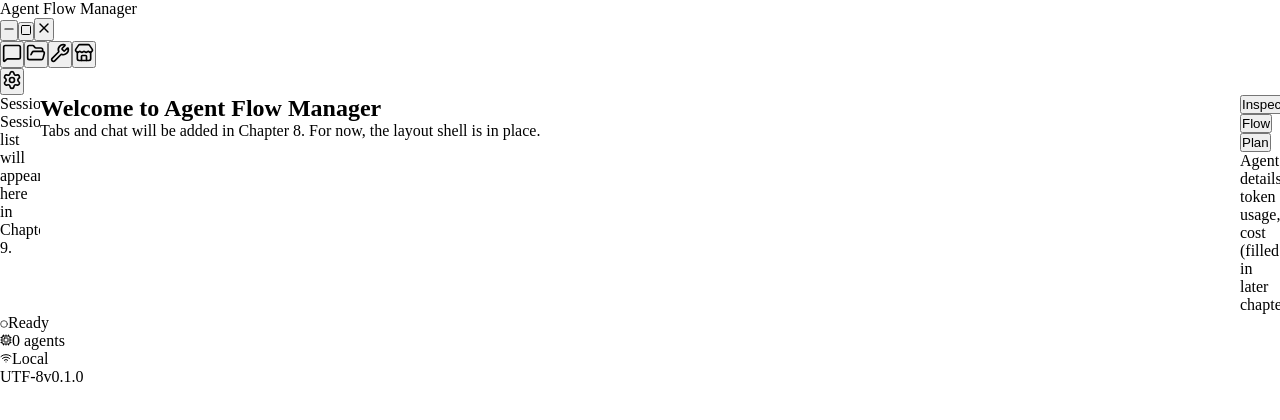
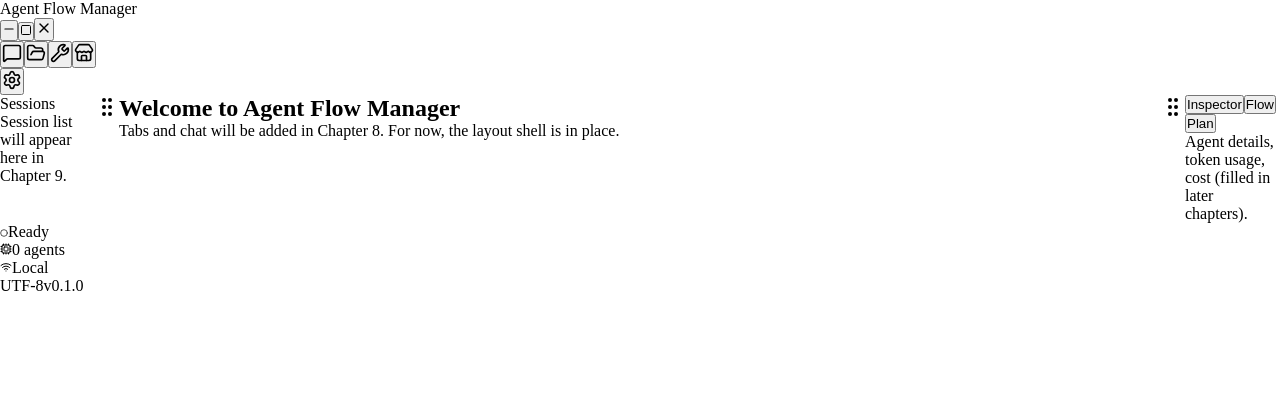
Before and after one commit to junkratroadhog/Agent_Flow_Manager, a React (Vite) app in the folder src/renderer/: page / in a window 1280 px wide. Shown: the top 420 px of the page. Built offline with nearby package versions, Linux system fonts and the light colour scheme.

Commit message:
feat: complete Antigravity layout overhaul with glassmorphic handles and spring animations

```diff
--- a/src/renderer/src/components/Layout/AppShell.tsx
+++ b/src/renderer/src/components/Layout/AppShell.tsx
@@ -58,8 +58,8 @@ export default function AppShell(): JSX.Element {
               <>
                 <ResizablePanel
                   defaultSize={leftSidebarDefaultSize}
-                  minSize={10}
-                  maxSize={40}
+                  minSize={0}
+                  maxSize={95}
                   onResize={(size) => {
                     const px = Math.round((size / 100) * (window.innerWidth || 1200))
                     if (px > 0) setLeftSidebarWidth(px)
@@ -68,12 +68,12 @@ export default function AppShell(): JSX.Element {
                 >
                   <LeftSidebar />
                 </ResizablePanel>
-                <ResizableHandle />
+                <ResizableHandle withHandle />
               </>
             )}
             <ResizablePanel
               defaultSize={60}
-              minSize={20}
+              minSize={5}
               className="flex flex-col h-full overflow-hidden"
             >
               <ResizablePanelGroup
@@ -82,18 +82,18 @@ export default function AppShell(): JSX.Element {
               >
                 <ResizablePanel
                   defaultSize={bottomPanelVisible ? 70 : 100}
-                  minSize={20}
+                  minSize={5}
                   className="h-full overflow-hidden"
                 >
                   <MainContent />
                 </ResizablePanel>
                 {bottomPanelVisible && (
                   <>
-                    <ResizableHandle />
+                    <ResizableHandle withHandle />
                     <ResizablePanel
                       defaultSize={bottomPanelDefaultSize}
-                      minSize={10}
-                      maxSize={80}
+                      minSize={0}
+                      maxSize={95}
                       onResize={(size) => {
                         const px = Math.round((size / 100) * (window.innerHeight || 800))
                         if (px > 0) setBottomPanelHeight(px)
@@ -108,11 +108,11 @@ export default function AppShell(): JSX.Element {
             </ResizablePanel>
             {rightSidebarVisible && (
               <>
-                <ResizableHandle />
+                <ResizableHandle withHandle />
                 <ResizablePanel
                   defaultSize={rightSidebarDefaultSize}
-                  minSize={10}
-                  maxSize={40}
+                  minSize={0}
+                  maxSize={95}
                   onResize={(size) => {
                     const px = Math.round((size / 100) * (window.innerWidth || 1200))
                     if (px > 0) setRightSidebarWidth(px)
--- a/src/renderer/src/components/ui/Resizable.tsx
+++ b/src/renderer/src/components/ui/Resizable.tsx
@@ -12,7 +12,18 @@ const ResizablePanelGroup = ({
   />
 )
 
-const ResizablePanel = Panel
+const ResizablePanel = ({
+  className,
+  ...props
+}: React.ComponentProps<typeof Panel>): JSX.Element => (
+  <Panel
+    className={cn(
+      'transition-all duration-500 cubic-bezier(.36,.07,.19,.97) data-[is-resizing=true]:transition-none',
+      className
+    )}
+    {...props}
+  />
+)
 
 const ResizableHandle = ({
   withHandle,
@@ -23,10 +34,10 @@ const ResizableHandle = ({
 }): JSX.Element => (
   <Separator
     className={cn(
-      'relative flex w-1 items-center justify-center bg-border-strong hover:bg-accent transition-all',
-      'after:absolute after:inset-y-0 after:left-1/2 after:w-2.5 after:-translate-x-1/2',
+      'relative flex w-1 items-center justify-center bg-border-strong hover:bg-accent/50 transition-all z-50',
+      'after:absolute after:inset-y-0 after:left-1/2 after:w-3 after:-translate-x-1/2',
       'data-[panel-group-orientation=vertical]:h-1 data-[panel-group-orientation=vertical]:w-full',
-      'data-[panel-group-orientation=vertical]:after:left-0 data-[panel-group-orientation=vertical]:after:h-2.5',
+      'data-[panel-group-orientation=vertical]:after:left-0 data-[panel-group-orientation=vertical]:after:h-3',
       'data-[panel-group-orientation=vertical]:after:w-full data-[panel-group-orientation=vertical]:after:-translate-y-1/2',
       'data-[panel-group-orientation=vertical]:after:translate-x-0',
       className
@@ -34,8 +45,8 @@ const ResizableHandle = ({
     {...props}
   >
     {withHandle && (
-      <div className="z-10 flex h-4 w-3 items-center justify-center rounded-sm border border-border bg-bg-elevated">
-        <GripVertical className="h-2.5 w-2.5" />
+      <div className="z-10 flex h-6 w-3.5 items-center justify-center rounded-full border border-white/10 bg-white/5 backdrop-blur-md text-text-tertiary group-hover:text-accent group-hover:border-accent/50 group-hover:bg-accent/10 transition-all shadow-lg">
+        <GripVertical className="h-3 w-3 data-[panel-group-orientation=vertical]:rotate-90" />
       </div>
     )}
   </Separator>
```
